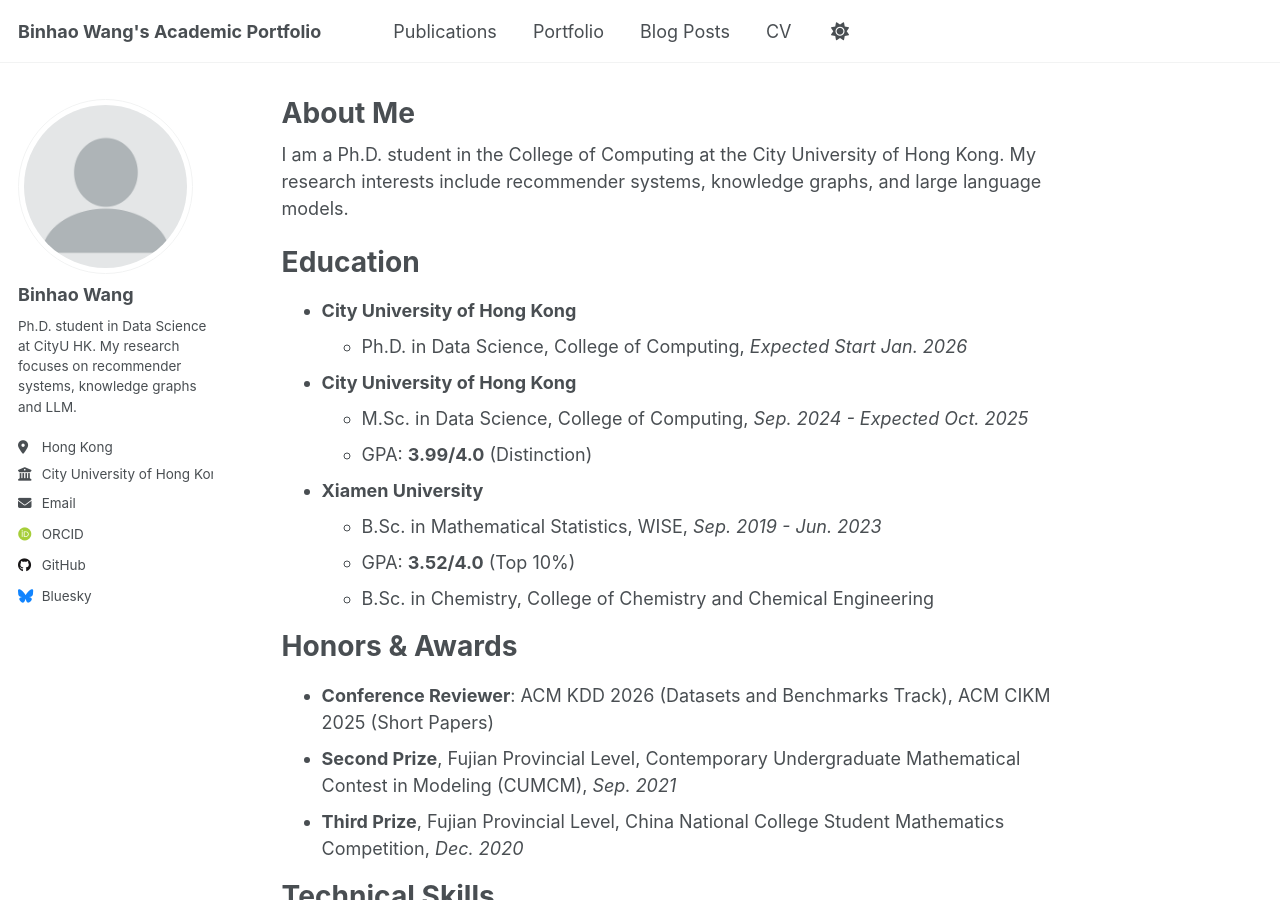
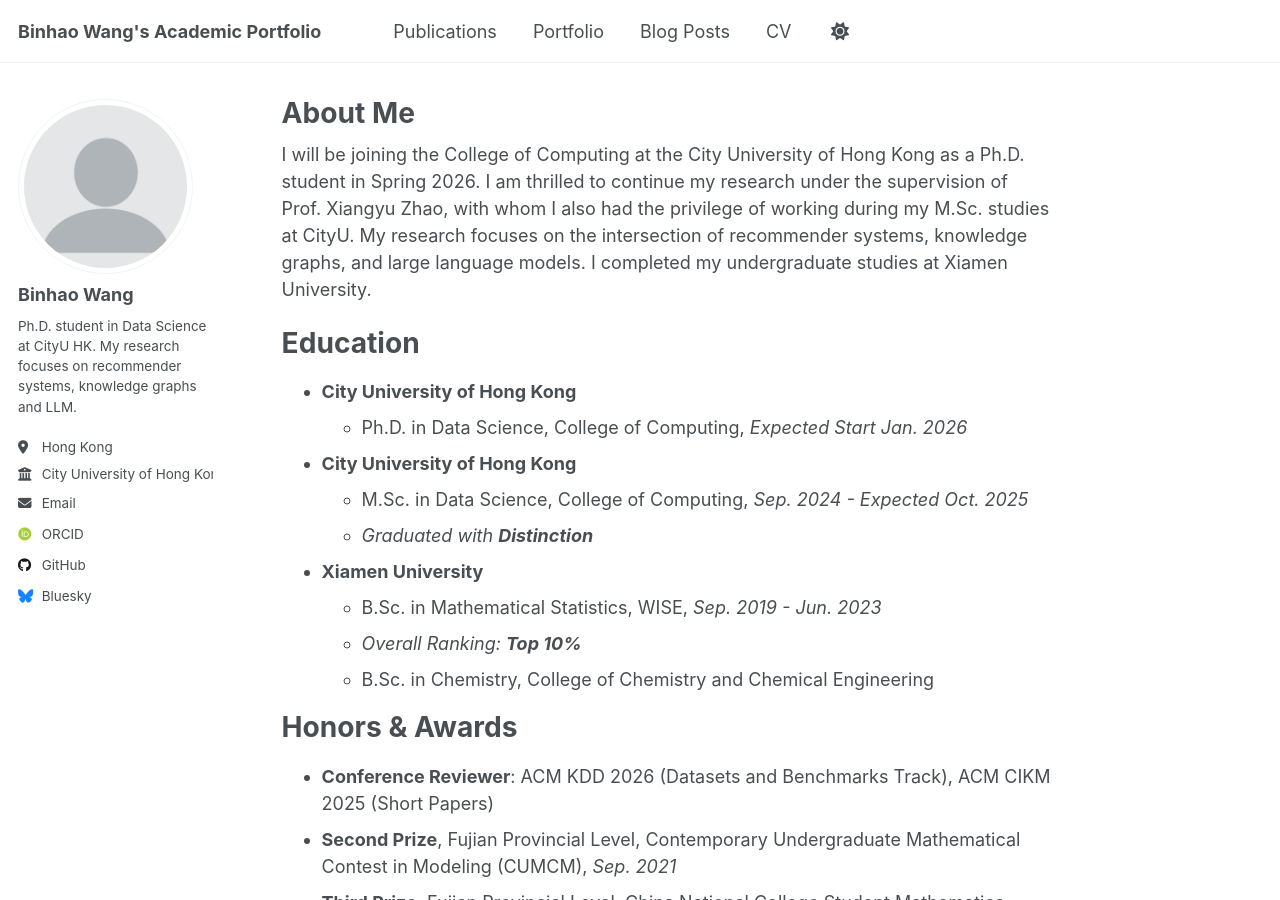
Before and after one commit to BinhaoWang/BinhaoWang.github.io, a Jekyll site: the page built from _pages/about.md, in a window 1280 px wide and 900 px high. Built offline with Jekyll 4.4.1, drawn with Linux system fonts in a browser that asks for light colours; some web fonts are replaced; a script that is not in the unit is left out.

Commit message:
更新我的网站内容

```diff
--- a/_pages/about.md
+++ b/_pages/about.md
@@ -8,7 +8,7 @@ redirect_from:
   - /about.html
 ---
 
-I am a Ph.D. student in the College of Computing at the City University of Hong Kong. My research interests include recommender systems, knowledge graphs, and large language models.
+I will be joining the College of Computing at the City University of Hong Kong as a Ph.D. student in Spring 2026. I am thrilled to continue my research under the supervision of Prof. Xiangyu Zhao, with whom I also had the privilege of working during my M.Sc. studies at CityU. My research focuses on the intersection of recommender systems, knowledge graphs, and large language models. I completed my undergraduate studies at Xiamen University.
 
 Education
 ======
@@ -16,10 +16,10 @@ Education
     *   Ph.D. in Data Science, College of Computing, *Expected Start Jan. 2026*
 *   **City University of Hong Kong**
     *   M.Sc. in Data Science, College of Computing, *Sep. 2024 - Expected Oct. 2025*
-    *   GPA: **3.99/4.0** (Distinction)
+    *   *Graduated with **Distinction***
 *   **Xiamen University**
     *   B.Sc. in Mathematical Statistics, WISE, *Sep. 2019 - Jun. 2023*
-    *   GPA: **3.52/4.0** (Top 10%)
+    *   *Overall Ranking: **Top 10%***
     *   B.Sc. in Chemistry, College of Chemistry and Chemical Engineering
 
 Honors & Awards
```
